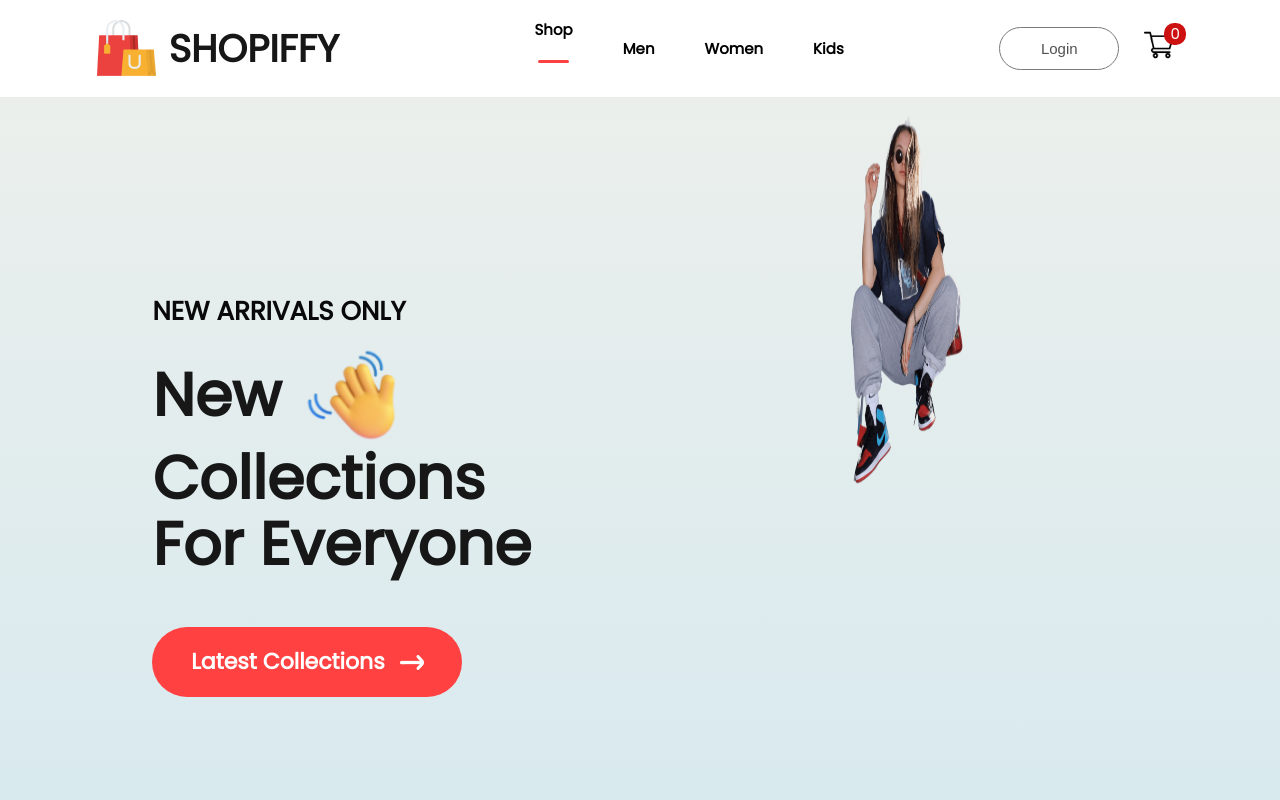
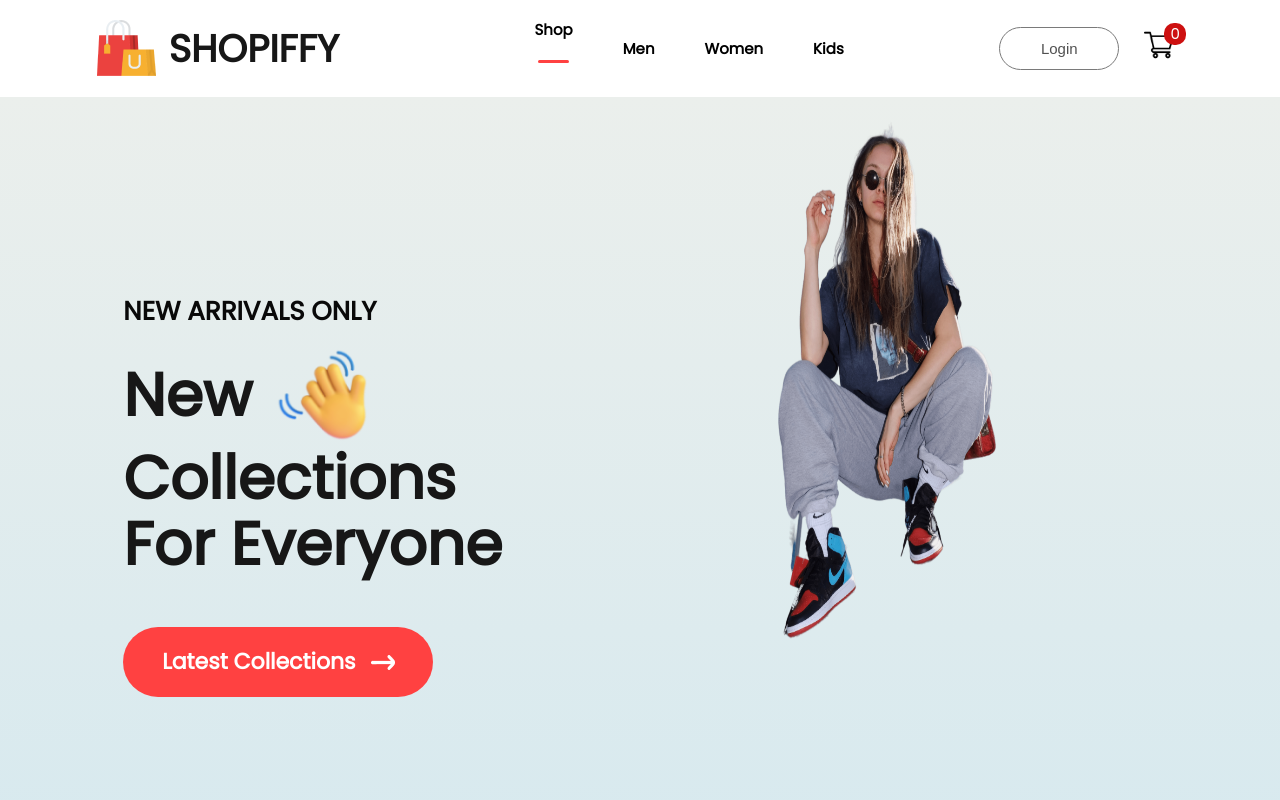
Before and after one commit to HimanshuXX12/Shopiffy, a React (Create React App) app in the folder Frontend_New/: page / in a window 1280 px wide. Shown: the top 800 px of the page. Built offline with nearby package versions, Linux system fonts and the light colour scheme; no server answers.

Commit message:
some modification

```diff
--- a/Frontend_New/src/Components/Hero/Hero.css
+++ b/Frontend_New/src/Components/Hero/Hero.css
@@ -76,7 +76,8 @@
 
 }
 
-.imager{
-    height:50%;
-    width:50%;
+.imager
+{
+    height:70%;
+    width:70%;
 }
--- a/Frontend_New/src/Pages/CSS/LoginSigUp.css
+++ b/Frontend_New/src/Pages/CSS/LoginSigUp.css
@@ -17,10 +17,10 @@
     padding:1rem;
     padding-top: 3rem;
     width: 30%;
-    height: 70%;
+    height: 80%;
     display: flex;
     flex-direction: column;
-    gap:1.5rem;
+    gap:1.2rem;
 
 
 
```
Also changed, not shown: 6 other files (tests, documents, lock files or other folders).
